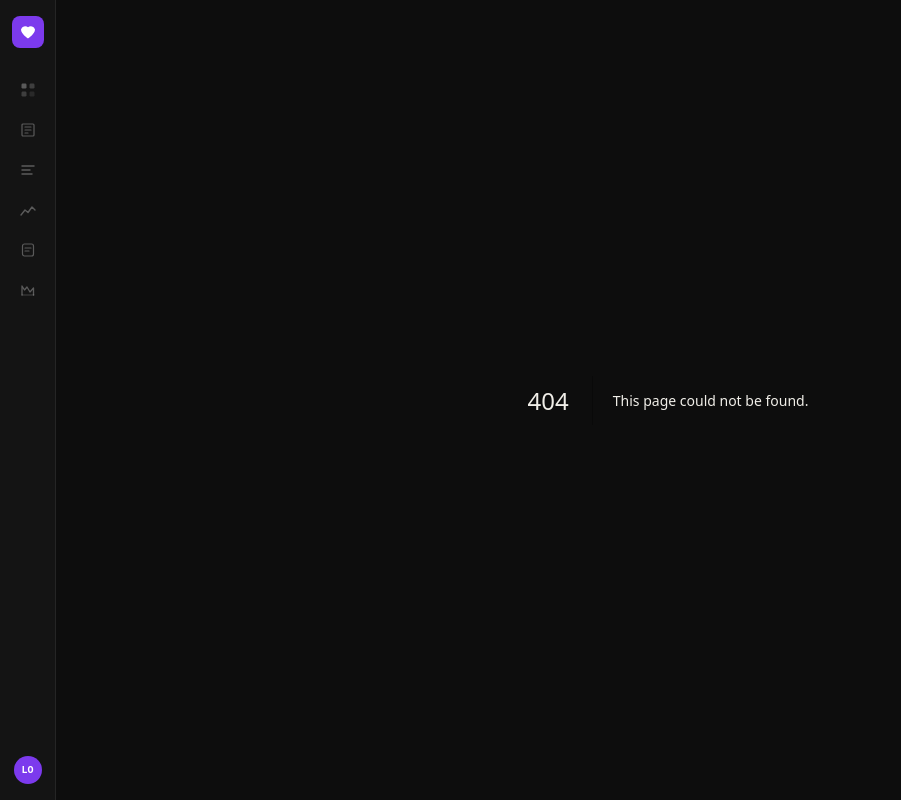
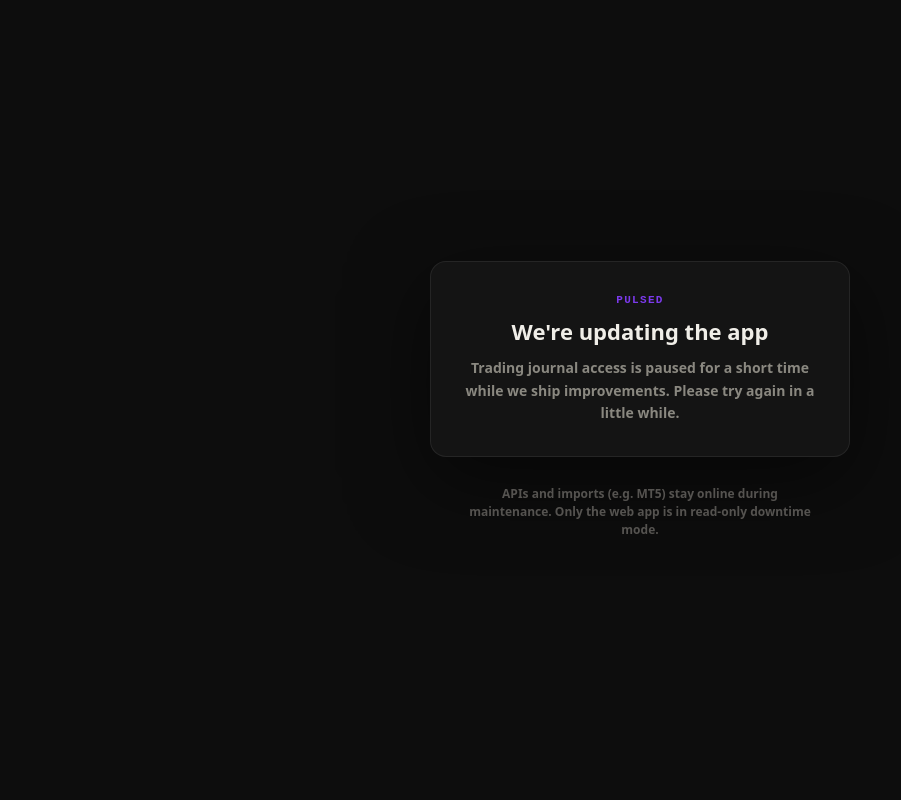
Before and after one commit to loveeeeeee-22/Pulsed, a Next.js app: page /maintenance in a window 1280 px wide. Before the commit this address had no page. Shown: the whole page, without its empty margins (0-901 px from the left). Built offline with nearby package versions, Linux system fonts and the light colour scheme.

Commit message:
Maintenance mode

```diff
--- /dev/null
+++ b/app/maintenance/page.js
@@ -0,0 +1,57 @@
+export const metadata = {
+  title: 'Maintenance · Pulsed',
+  description: 'Pulsed is temporarily unavailable.',
+}
+
+export default function MaintenancePage() {
+  return (
+    <div
+      style={{
+        minHeight: '100vh',
+        display: 'flex',
+        flexDirection: 'column',
+        alignItems: 'center',
+        justifyContent: 'center',
+        padding: '32px 20px',
+        background: 'var(--page-bg, #0a0a0a)',
+        color: 'var(--text, #fafafa)',
+        fontFamily: 'system-ui, sans-serif',
+        textAlign: 'center',
+      }}
+    >
+      <div
+        style={{
+          maxWidth: '420px',
+          borderRadius: '16px',
+          border: '1px solid var(--border, #2a2a2a)',
+          background: 'var(--card-bg, #141414)',
+          padding: '32px 28px',
+          boxShadow: '0 24px 80px rgba(0,0,0,0.5)',
+        }}
+      >
+        <p
+          style={{
+            fontSize: '11px',
+            fontFamily: 'monospace',
+            color: 'var(--accent, #7C3AED)',
+            textTransform: 'uppercase',
+            letterSpacing: '0.12em',
+            margin: '0 0 12px',
+          }}
+        >
+          Pulsed
+        </p>
+        <h1 style={{ fontSize: '22px', fontWeight: 700, margin: '0 0 12px', lineHeight: 1.25 }}>
+          We&apos;re updating the app
+        </h1>
+        <p style={{ fontSize: '14px', color: 'var(--text2, #a3a3a3)', lineHeight: 1.6, margin: 0 }}>
+          Trading journal access is paused for a short time while we ship improvements. Please try again in a little
+          while.
+        </p>
+      </div>
+      <p style={{ marginTop: '28px', fontSize: '12px', color: 'var(--text3, #737373)', maxWidth: '360px', lineHeight: 1.5 }}>
+        APIs and imports (e.g. MT5) stay online during maintenance. Only the web app is in read-only downtime mode.
+      </p>
+    </div>
+  )
+}
--- a/components/AppShell.js
+++ b/components/AppShell.js
@@ -9,7 +9,9 @@
   const [isSidebarExpanded, setIsSidebarExpanded] = useState(false)
   const sidebarWidth = isSidebarExpanded ? 210 : 56
   const hideSidebar =
-    pathname === '/landing' || (typeof pathname === 'string' && pathname.startsWith('/auth'))
+    pathname === '/landing' ||
+    (typeof pathname === 'string' && pathname.startsWith('/auth')) ||
+    (typeof pathname === 'string' && pathname.startsWith('/maintenance'))
 
   useEffect(() => {
     if (pathname === '/subscription' || (pathname && pathname.startsWith('/settings'))) {
```
Also changed, not shown: middleware.js (added, +38 -0 lines).
